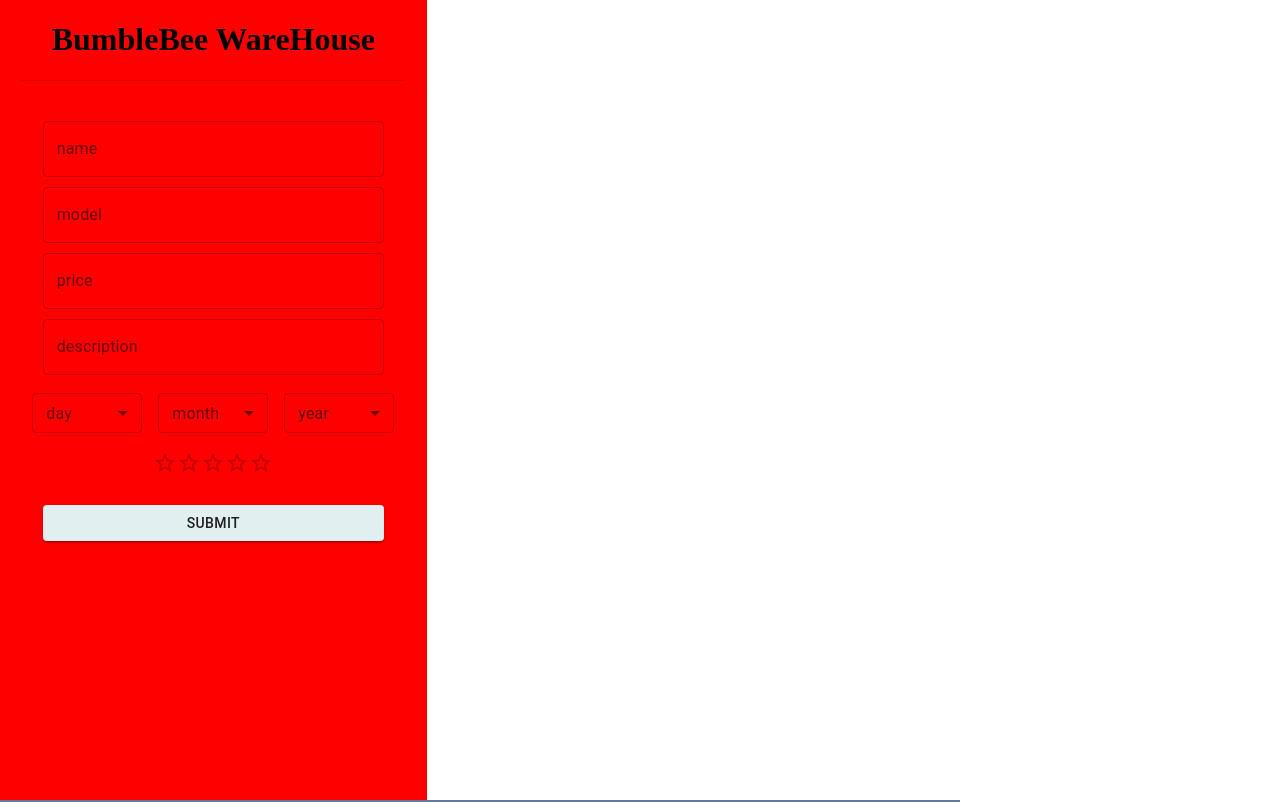
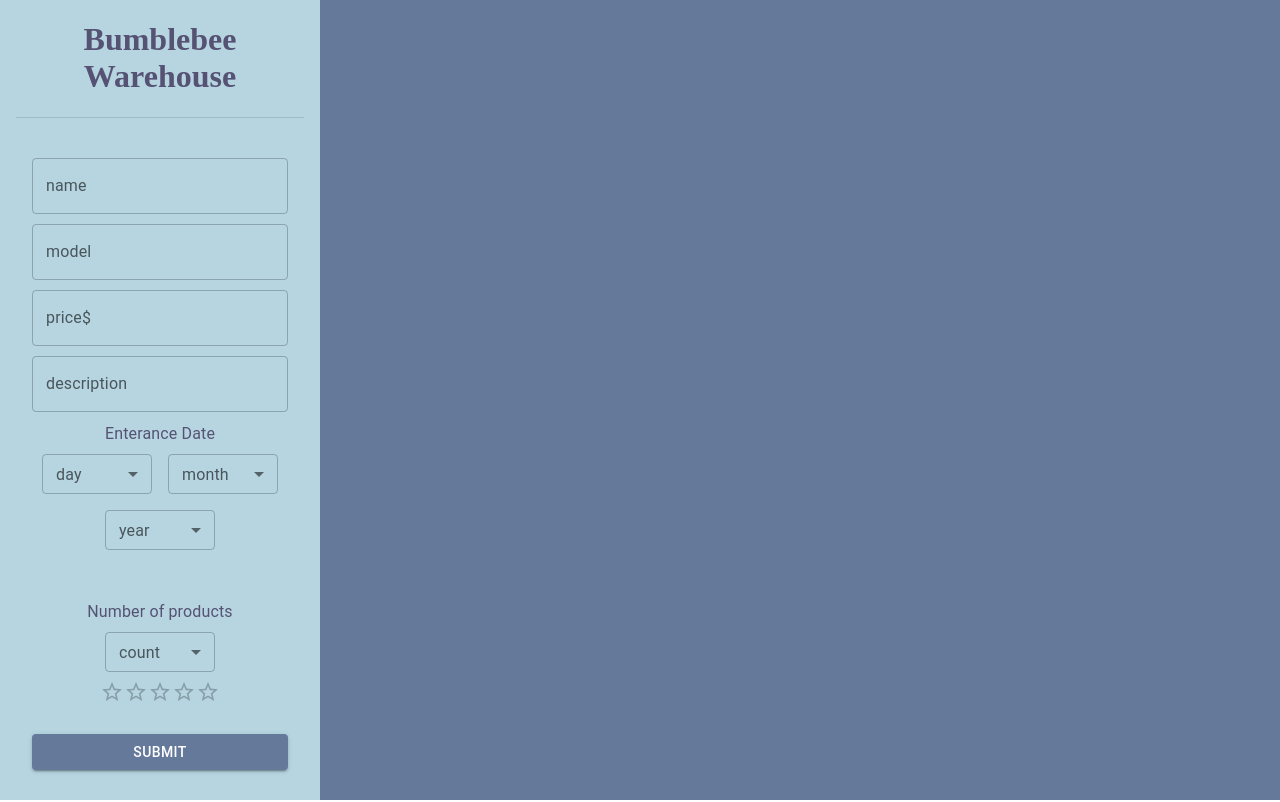
Before and after one commit to Mohmdparsa/Bumblebee-Warehouse, a React (Vite) app in the folder bumblebee-warehouse/: page / in a window 1280 px wide. Shown: the top 802 px of the page. Built offline with nearby package versions, Linux system fonts and the light colour scheme.

Commit message:
refactor(Sidebar.jsx): make some change in style and add count state

```diff
--- a/bumblebee-warehouse/src/component/Sidebar.jsx
+++ b/bumblebee-warehouse/src/component/Sidebar.jsx
@@ -8,6 +8,7 @@ import {
   Select,
   MenuItem,
   FormControl,
+  Typography,
 } from "@mui/material";
 import { useDispatch } from "react-redux";
 import { useState } from "react";
@@ -20,12 +21,25 @@ const Sidebar = () => {
   const [price, setPrice] = useState("");
   const [description, setDescription] = useState("");
   const [day, setDay] = useState("");
-  const [month , setMonth] = useState("");
-  const [year , setYear] = useState("");
+  const [month, setMonth] = useState("");
+  const [year, setYear] = useState("");
+  const [count, setCount] = useState("");
   const [rating, setRating] = useState(0);
 
   const handleSubmit = () => {
-    dispatch(addStoreData({ name, model, price, description, rating , day , month , year }));
+    dispatch(
+      addStoreData({
+        name,
+        model,
+        price,
+        description,
+        rating,
+        day,
+        month,
+        count,
+        year,
+      })
+    );
     setName("");
     setModel("");
     setPrice("");
@@ -34,28 +48,36 @@ const Sidebar = () => {
     setMonth("");
     setYear("");
     setRating("");
+    setCount("");
   };
 
   return (
     <>
       <Grid
         sx={{
-          backgroundColor: "red",
+          backgroundColor: "primary.dark",
           height: "100vh",
           alignItems: "center",
           textAlign: "center",
           display: "flex",
           flexDirection: "column",
+          overflowY: "auto",
         }}
-        xs={4}
+        xs={5}
+        md={4}
+        lg={3}
       >
-        <h1>BumbleBee WareHouse</h1>
+        <h1
+          style={{ marginLeft: "20px", marginRight: "20px", color: "#555273" }}
+        >
+          Bumblebee Warehouse
+        </h1>
         <Divider variant="middle" sx={{ width: "90%" }} />
         <TextField
           id="outlined-basic"
           label="name"
           variant="outlined"
-          sx={{ marginTop: "40px", width: "80%" }}
+          sx={{ marginTop: "40px", width: "80%", color: "primary.main" }}
           value={name}
           onChange={(e) => setName(e.target.value)}
         />
@@ -69,7 +91,7 @@ const Sidebar = () => {
         />
         <TextField
           id="outlined-basic"
-          label="price"
+          label="price$"
           variant="outlined"
           sx={{ marginTop: "10px", width: "80%" }}
           value={price}
@@ -84,7 +106,10 @@ const Sidebar = () => {
           value={description}
           onChange={(e) => setDescription(e.target.value)}
         />
-        <Grid item style={{ display: "flex", marginTop: "10px" }}>
+        <Grid sx={{ marginTop: "10px" }} xs={12} sm={8} md={12}>
+          <Typography sx={{ marginLeft: 0, color: "#555273" }}>
+            Enterance Date
+          </Typography>
           <FormControl sx={{ m: 1, minWidth: 110 }} size="small">
             <InputLabel id="demo-simple-select-label">day</InputLabel>
             <Select
@@ -189,14 +214,15 @@ const Sidebar = () => {
             </Select>
           </FormControl>
         </Grid>
-        {/* <FormControl sx={{ m: 1, minWidth: 110 }} size="small">
+        <Typography style={{ color: "#555273" }}>Number of products</Typography>
+        <FormControl sx={{ m: 1, minWidth: 110 }} size="small">
           <InputLabel id="demo-simple-select-label">count</InputLabel>
           <Select
             labelId="demo-simple-select-label"
             id="demo-simple-select"
             label="count"
-            value={select}
-            onChange={(e) => setSelect(e.target.value)}
+            value={count}
+            onChange={(e) => setCount(e.target.value)}
           >
             <MenuItem value={1}>1</MenuItem>
             <MenuItem value={2}>2</MenuItem>
@@ -219,18 +245,23 @@ const Sidebar = () => {
             <MenuItem value={19}>19</MenuItem>
             <MenuItem value={20}>20</MenuItem>
           </Select>
-        </FormControl> */}
+        </FormControl>
         <Rating
           name="half-rating"
           defaultValue={2.5}
           precision={0.5}
-          sx={{ marginTop: "10px" }}
           value={rating}
           onChange={(e) => setRating(e.target.value)}
         />
         <Button
           variant="contained"
-          sx={{ marginTop: "30px", width: "80%" }}
+          sx={{
+            marginTop: "30px",
+            width: "80%",
+            marginBottom: "30px",
+            backgroundColor: "secondary.main",
+            color: "white",
+          }}
           onClick={handleSubmit}
         >
           Submit
```
